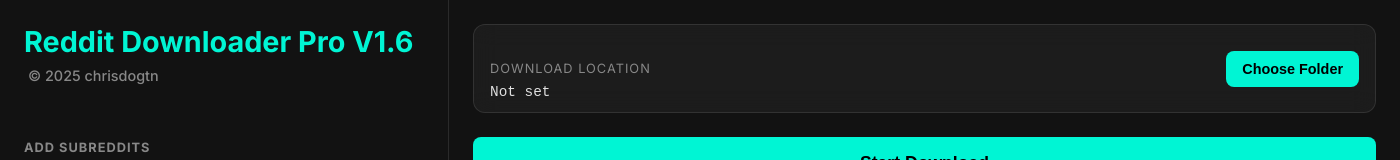
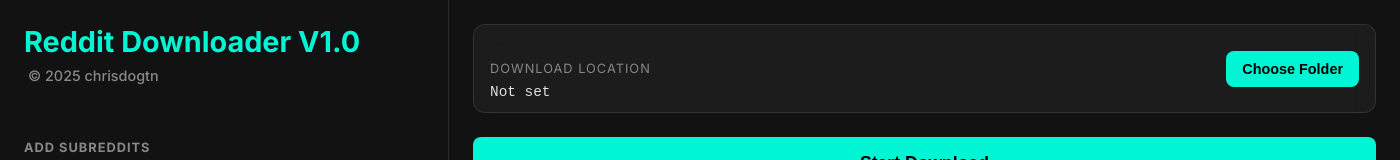
Before and after one commit to chrisdogtn/RedditGrabber, an Electron app: page src/index.html in a window 1400 px wide. Shown: the top 160 px of the page. Drawn offline with Linux system fonts and the light colour scheme; no server answers.

Commit message:
beta release

```diff
--- a/package.json
+++ b/package.json
@@ -1,6 +1,6 @@
 {
   "name": "reddit-media-downloader",
-  "version": "1.0.6",
+  "version": "1.0.0",
   "description": "Downloads media from subreddits.",
   "main": "src/main.js",
   "scripts": {
--- a/src/index.html
+++ b/src/index.html
@@ -18,7 +18,7 @@
   <body>
     <div class="app-container">
       <div class="sidebar">
-        <h1 class="app-title">Reddit Downloader Pro V1.6</h1>
+        <h1 class="app-title">Reddit Downloader V1.0</h1>
         <p class="app-tagline">&copy; 2025 chrisdogtn</p>
         <h2 class="section-title">Add Subreddits</h2>
         <div class="add-panel glass-panel">
```
